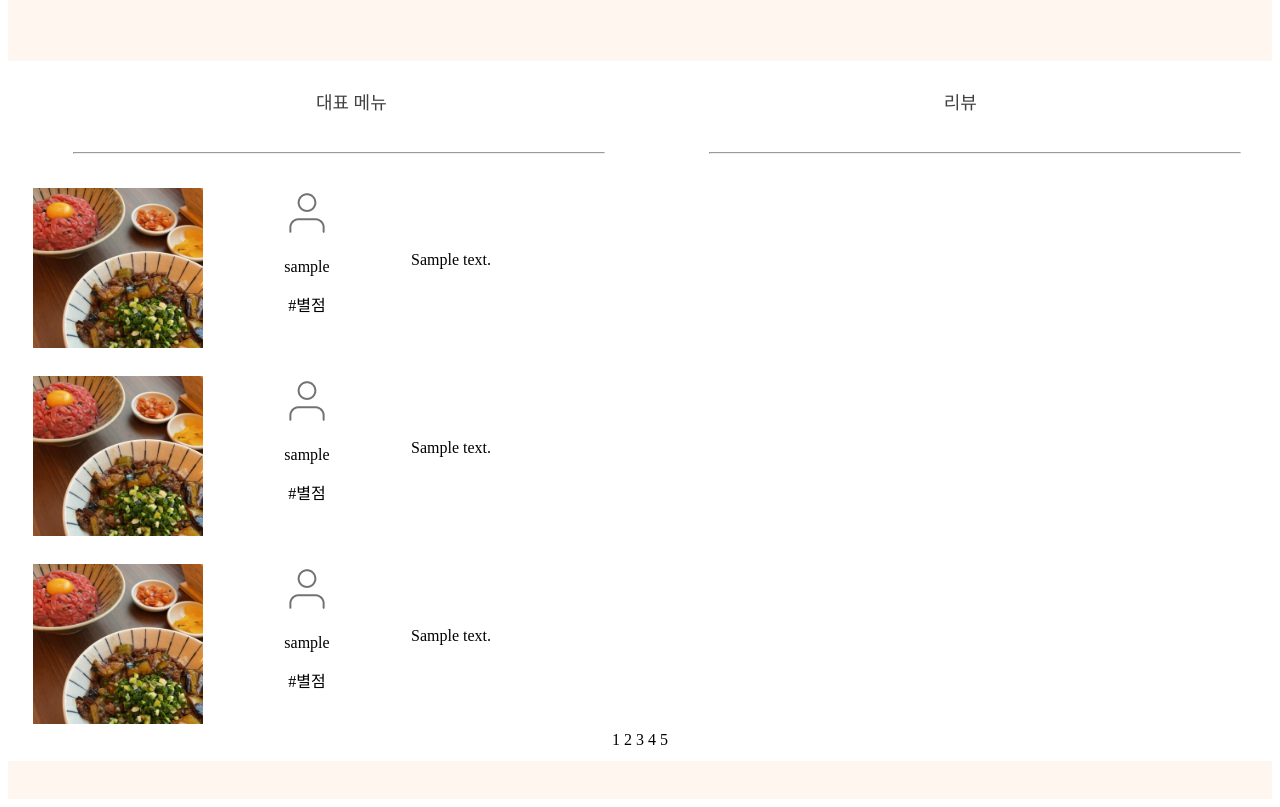
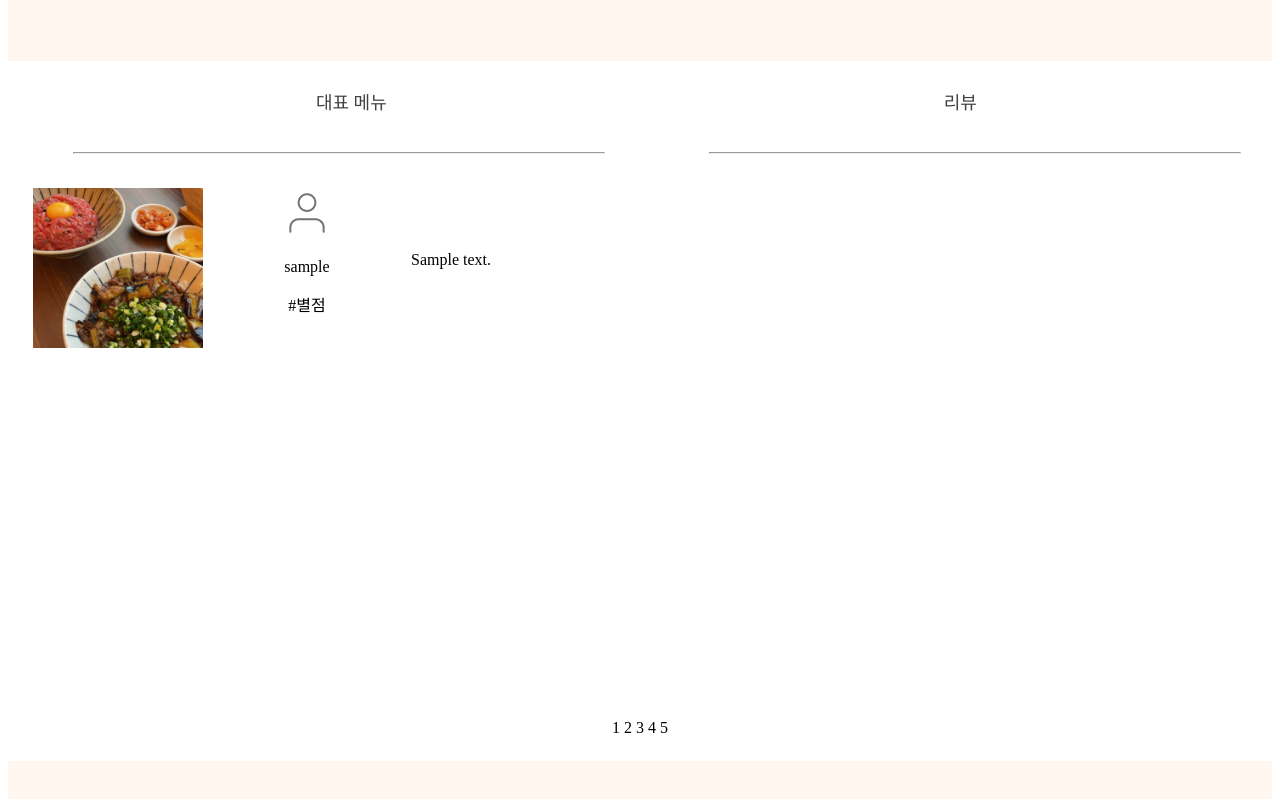
Before and after one commit to Haewonny/osp-homework, a Flask app: template templates/register_reviewpost.html in a window 1280 px wide; the page is wider, and only the part inside the window is pictured. Shown: the part 69-876 px from the top of that part. Run offline with Flask 2, Linux system fonts and the light colour scheme; the template is opened without the code that fills it: most values are stand-ins (such as "Sample title", 1, 10 or a date in 2020).

Commit message:
edit reviewpost style

```diff
--- a/templates/register_reviewpost.html
+++ b/templates/register_reviewpost.html
@@ -47,31 +47,9 @@
                             {{data.content}}
                         </td>
                     </tr>
-                    <tr>
-                        <td>
-                            <img src="{{ url_for('static', filename='img/main0.jpg') }}" class="review_img"/>
-                        </td>
-                        <td>
-                            <img src="{{ url_for('static', filename='img/feather.jpg')}}" class="feather_img"/>
-                            <p>{{data.nickname}}</p>
-                            <p>#별점</p>
-                        </td>
-                        <td>
-                            {{data.content}}
-                        </td>
+                    <tr height="180">
                     </tr>
-                    <tr>
-                        <td>
-                            <img src="{{ url_for('static', filename='img/main0.jpg') }}" class="review_img"/>
-                        </td>
-                        <td>
-                            <img src="{{ url_for('static', filename='img/feather.jpg')}}" class="feather_img"/>
-                            <p>{{data.nickname}}</p>
-                            <p>#별점</p>
-                        </td>
-                        <td>
-                            {{data.content}}
-                        </td>
+                    <tr height="180">
                     </tr>
                 </table>
                 <div class="pagenum">
```
